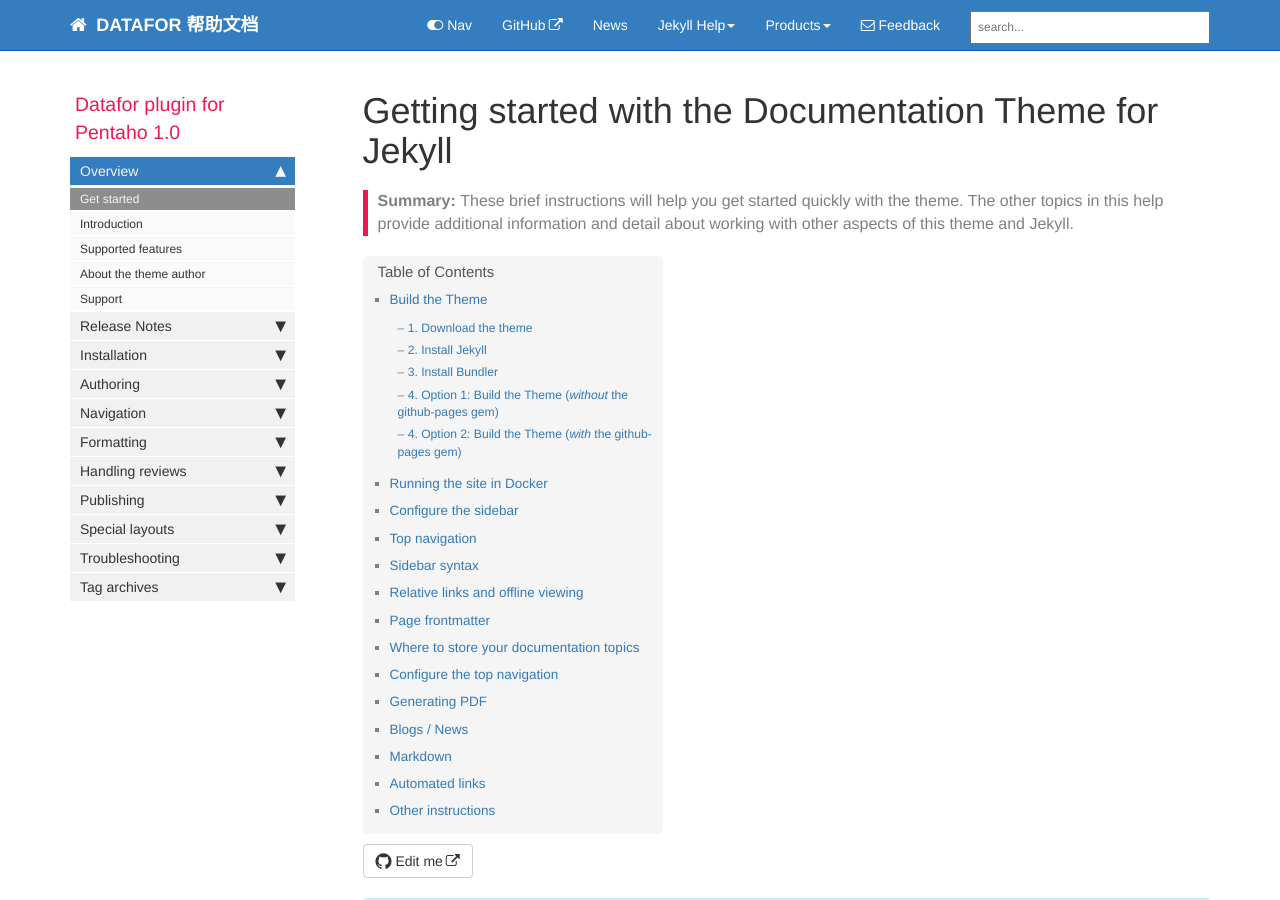
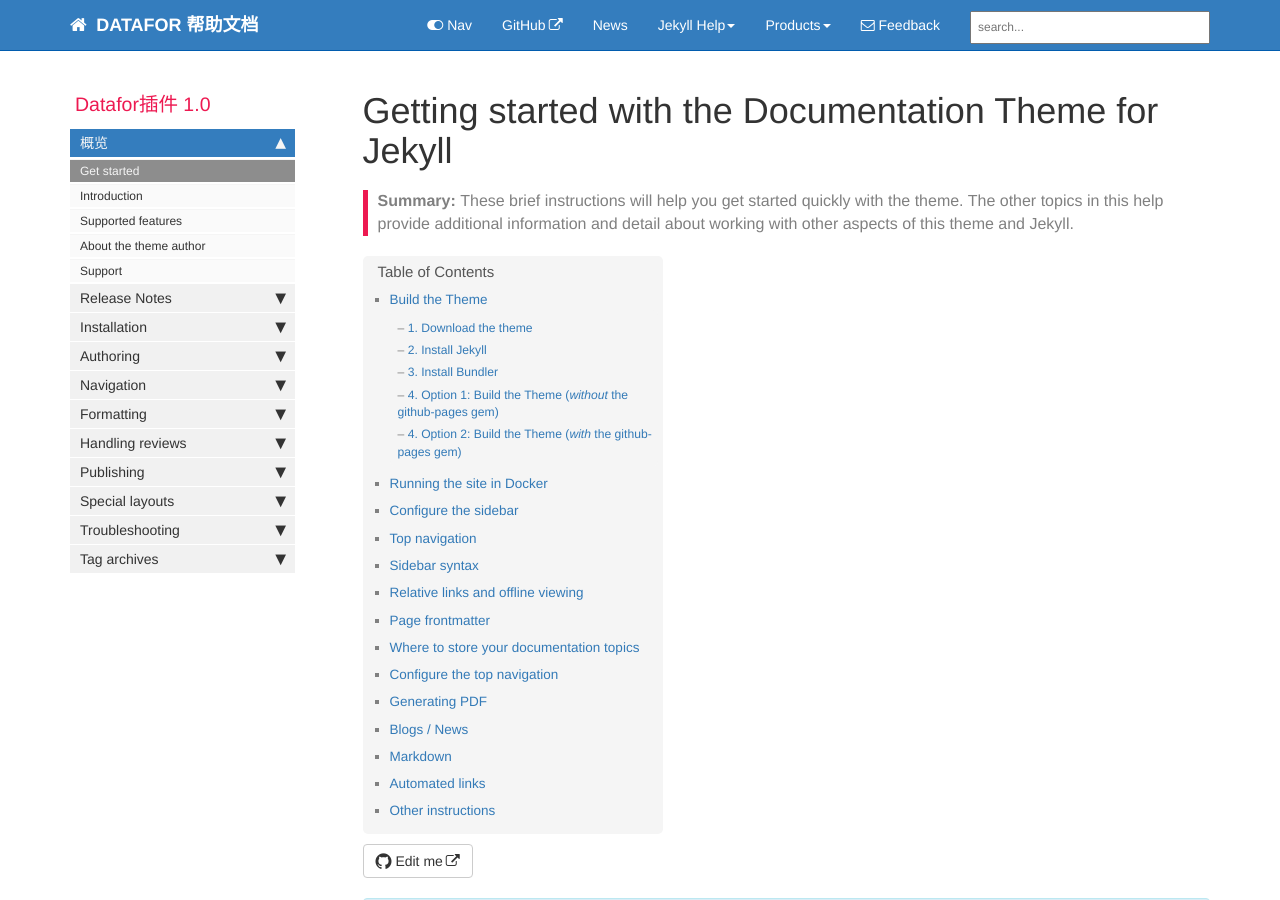
Before and after one commit to pentaho-visualizer/pentaho-visualizer.github.io, a Jekyll site: the page built from index.md, in a window 1280 px wide and 900 px high. Built offline with Jekyll 4.4.1, drawn with Linux system fonts in a browser that asks for light colours; nearby versions of some CDN libraries; comment, search, counter and statistics services are not loaded.

Commit message:
Update mydoc_sidebar.yml

```diff
--- a/_data/sidebars/mydoc_sidebar.yml
+++ b/_data/sidebars/mydoc_sidebar.yml
@@ -2,7 +2,7 @@
 
 entries:
 - title: sidebar
-  product: Datafor plugin for Pentaho
+  product: Datafor插件
   version: 1.0
   folders:
 
@@ -19,7 +19,7 @@ entries:
       output: pdf
       type: frontmatter
 
-  - title: Overview
+  - title: 概览
     output: web, pdf
     folderitems:
 
```
